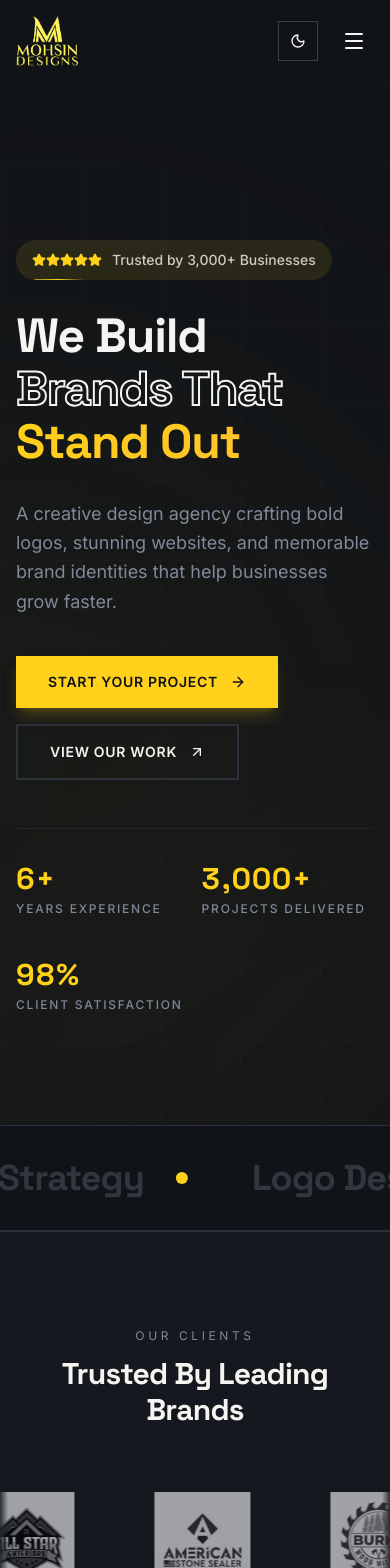
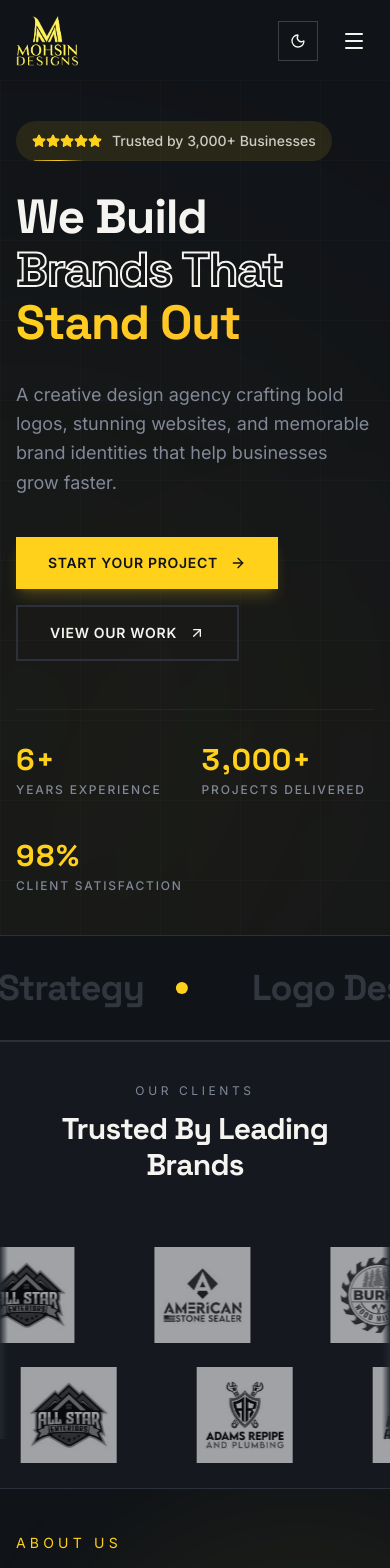
Before and after one commit to ABUBAKARKHAN-Stack/Mohsin-Designs, a Next.js app: page / in a window 390 px wide. Shown: the top 1568 px of the page. Built offline with nearby package versions, Linux system fonts and the light colour scheme.

Commit message:
refactor: Update section padding for consistency across components and improve layout responsiveness

```diff
--- a/app/(APP)/layout.tsx
+++ b/app/(APP)/layout.tsx
@@ -1,8 +1,5 @@
-"use client";
-
 import { Navbar, Footer } from "@/components/layout";
 import { AnimatePresence } from "framer-motion";
-import { usePathname } from "next/navigation";
 import { ReactNode } from "react";
 
 interface Props {
@@ -10,17 +7,16 @@ interface Props {
 }
 
 export default function AppLayout({ children }: Props) {
-  const pathname = usePathname();
 
     return (
         <div className="min-h-screen flex flex-col">
             <Navbar />
 
+            <main  className="flex-1 pt-20">
                 <AnimatePresence mode="wait">
-        <main key={pathname} className="flex-1 pt-20">
                     {children}
+                </AnimatePresence>
             </main>
-      </AnimatePresence>
 
             <Footer />
         </div>
--- a/components/layout/PageWrapper.tsx
+++ b/components/layout/PageWrapper.tsx
@@ -1,6 +1,6 @@
 "use client";
 
-import { motion } from "framer-motion";
+import { motion } from "motion/react";
 import { ReactNode } from "react";
 import { usePathname } from "next/navigation";
 
@@ -14,25 +14,24 @@ export default function PageWrapper({ children }: Props) {
   return (
     <motion.div
       key={pathname}
-      className="relative z-0"
       initial="initial"
       animate="animate"
       exit="exit"
     >
       <motion.div
-        className="fixed inset-0 bg-primary origin-top z-50 pointer-events-none"
+        className="fixed inset-0 bg-primary origin-top z-999 pointer-events-none"
         initial={{ scaleY: 1 }}
         animate={{ scaleY: 0 }}
         exit={{ scaleY: 0 }}
-        transition={{ duration: 0.5, ease: [0.22, 1, 0.36, 1] }}
+        transition={{ duration: 0.75, ease: [0.22, 1, 0.36, 1] }}
       />
 
       <motion.div
-        className="fixed inset-0 bg-primary origin-bottom z-50 pointer-events-none"
+        className="fixed inset-0 bg-primary origin-bottom z-999 pointer-events-none"
         initial={{ scaleY: 1 }}
         animate={{ scaleY: 0 }}
         exit={{ scaleY: 1 }}
-        transition={{ duration: 0.5, ease: [0.22, 1, 0.36, 1] }}
+        transition={{ duration: 0.75, ease: [0.22, 1, 0.36, 1] }}
       />
 
       <motion.div
--- a/components/sections/landing/Hero/Hero.tsx
+++ b/components/sections/landing/Hero/Hero.tsx
@@ -10,12 +10,12 @@ const Hero = () => {
   const containerRef = useRef<HTMLDivElement>(null);
 
   return (
-    <section ref={containerRef} className="relative min-h-screen flex flex-col justify-center overflow-hidden pt-24 pb-12">
+    <section ref={containerRef} className="relative min-h-screen flex flex-col justify-center overflow-hidden lg:py-12.5 py-6.25 ">
 
       {/* Background elements */}
       <BgElements />
 
-      <ContainerLayout className="py-16 relative z-10">
+      <ContainerLayout className="relative z-10">
         <div className="grid lg:grid-cols-2 gap-12 lg:gap-20 items-center">
 
           {/* Left content */}
--- a/components/sections/landing/TrustedByBrands/TrustedByBrands.tsx
+++ b/components/sections/landing/TrustedByBrands/TrustedByBrands.tsx
@@ -10,7 +10,7 @@ const brandsRow2 = [...trustedBrands].reverse();
 
 const TrustedByBrands = () => {
   return (
-    <section className="py-20 border-y border-border bg-muted/30 overflow-hidden">
+    <section className="lg:py-12.5 py-6.25  border-y border-border bg-muted/30 overflow-hidden">
 
       <ContainerLayout className="mb-12">
         <motion.div
--- a/components/sections/landing/about/AboutPreview.tsx
+++ b/components/sections/landing/about/AboutPreview.tsx
@@ -18,7 +18,7 @@ const AboutPreview = () => {
   const imageY = useTransform(scrollYProgress, [0, 1], [50, -50]);
 
   return (
-    <section ref={containerRef} className="py-28 lg:py-32 relative overflow-hidden">
+    <section ref={containerRef} className="lg:py-12.5 py-6.25  relative overflow-hidden">
       <motion.div
         style={{ y }}
         className="absolute -right-40 top-20 w-125 h-125 bg-accent/5 rounded-full blur-3xl"
--- a/components/sections/landing/about/Stats.tsx
+++ b/components/sections/landing/about/Stats.tsx
@@ -10,7 +10,7 @@ import { cn } from "@/lib/utils";
 
 const Stats = () => {
   return (
-    <section className="py-24 relative overflow-hidden">
+    <section className="lg:py-12.5 py-6.25 relative overflow-hidden">
 
       {/* Background decoration */}
       <div className="absolute inset-0 bg-linear-to-b from-muted/50 via-background to-muted/30" />
--- a/components/sections/landing/about/WhyChooseUs.tsx
+++ b/components/sections/landing/about/WhyChooseUs.tsx
@@ -10,7 +10,7 @@ import { APP_NAME } from "@/constants/app.constants";
 
 const WhyChooseUs = () => {
   return (
-    <section className="py-28 lg:py-32  relative overflow-hidden">
+    <section className="lg:py-12.5 py-6.25  relative overflow-hidden">
       <div className="absolute inset-0 bg-[radial-gradient(circle_at_top_right,var(--tw-gradient-stops))] from-accent/5 via-transparent to-transparent" />
 
       <ContainerLayout className="relative">
--- a/components/sections/landing/cta/CTA.tsx
+++ b/components/sections/landing/cta/CTA.tsx
@@ -18,7 +18,7 @@ const CTA = () => {
   const y = useTransform(scrollYProgress, [0, 1], [100, -100]);
 
   return (
-    <section ref={containerRef} className="py-28 lg:py-32 bg-primary text-primary-foreground relative overflow-hidden">
+    <section ref={containerRef} className="lg:py-12.5 py-6.25  bg-primary text-primary-foreground relative overflow-hidden">
 
       <motion.div
         style={{ y }}
--- a/components/sections/landing/faqs/FAQS.tsx
+++ b/components/sections/landing/faqs/FAQS.tsx
@@ -15,7 +15,7 @@ import { ContainerLayout } from "@/components/layout";
 
 const FAQs = () => {
   return (
-    <section className="py-28 lg:py-32 bg-secondary/1">
+    <section className="lg:py-12.5 py-6.25  bg-secondary/1">
       <ContainerLayout>
         <div className="grid lg:grid-cols-2 gap-16 items-start">
           {/* Left side - Heading */}
--- a/components/sections/landing/portfolio/PortfolioPreview.tsx
+++ b/components/sections/landing/portfolio/PortfolioPreview.tsx
@@ -19,7 +19,7 @@ const PortfolioPreview = () => {
   const y = useTransform(scrollYProgress, [0, 1], [50, -50]);
 
   return (
-    <section ref={containerRef} className="py-28 lg:py-32  bg-card relative overflow-hidden">
+    <section ref={containerRef} className="lg:py-12.5 py-6.25 bg-card relative overflow-hidden">
       <motion.div
         style={{ y }}
         className="absolute -left-40 bottom-0 w-150 h-150 bg-accent/5 rounded-full blur-3xl"
--- a/components/sections/landing/services/ServicesPreview.tsx
+++ b/components/sections/landing/services/ServicesPreview.tsx
@@ -22,7 +22,7 @@ const ServicesPreview = () => {
   const rotate = useTransform(scrollYProgress, [0, 1], [0, 15]);
 
   return (
-    <section ref={containerRef} className="py-28 lg:py-32 bg-background relative overflow-hidden">
+    <section ref={containerRef} className="lg:py-12.5 py-6.25 bg-background relative overflow-hidden">
       {/* Animated background elements */}
       <motion.div
         style={{ y: y1, rotate }}
--- a/components/sections/landing/testimonials/Testimonials.tsx
+++ b/components/sections/landing/testimonials/Testimonials.tsx
@@ -84,7 +84,7 @@ const Testimonials = () => {
   };
 
   return (
-    <section className="py-28 lg:py-32 relative overflow-hidden bg-muted/30">
+    <section className="lg:py-12.5 py-6.25 relative overflow-hidden bg-muted/30">
 
       <div className="absolute inset-0 bg-[radial-gradient(ellipse_at_center,var(--tw-gradient-stops))] from-accent/5 via-transparent to-transparent" />
 
```
Lines whose indentation alone changed are shown as unchanged.
